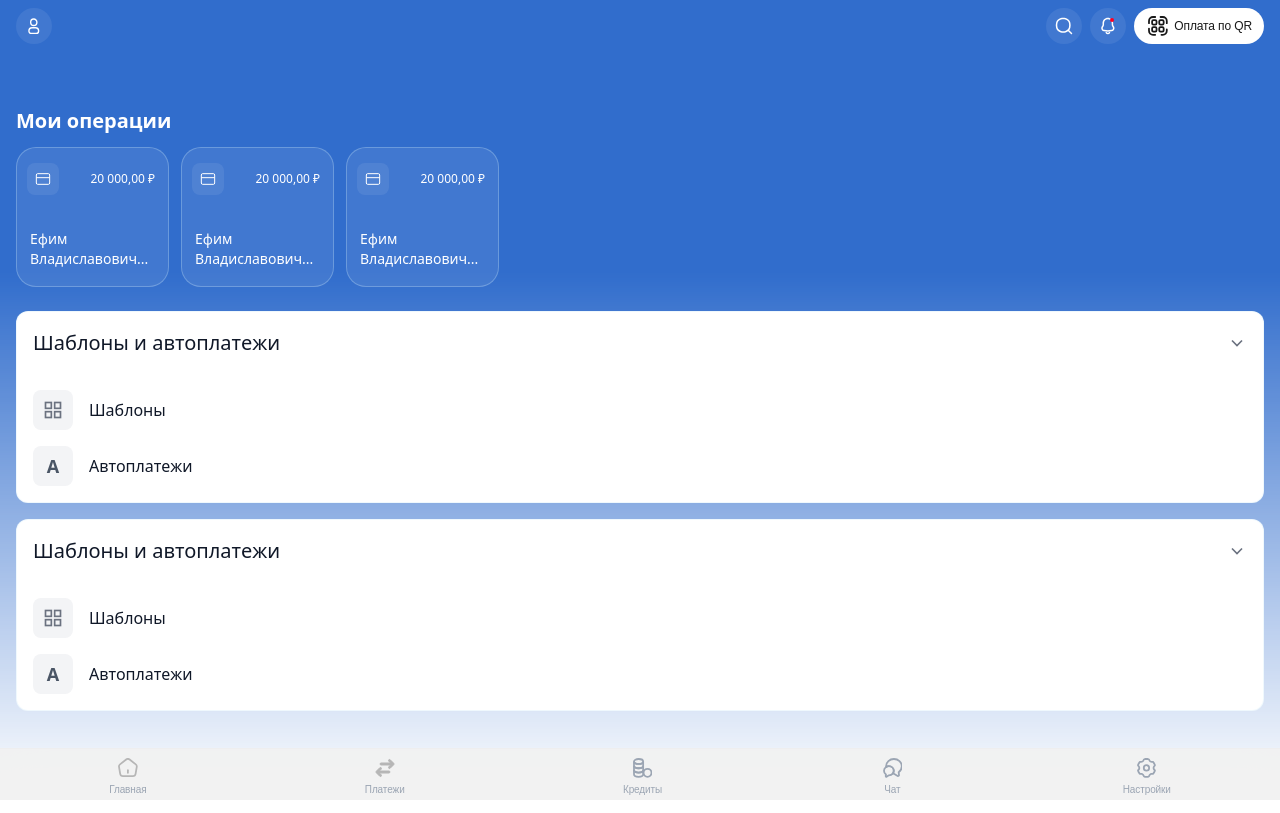
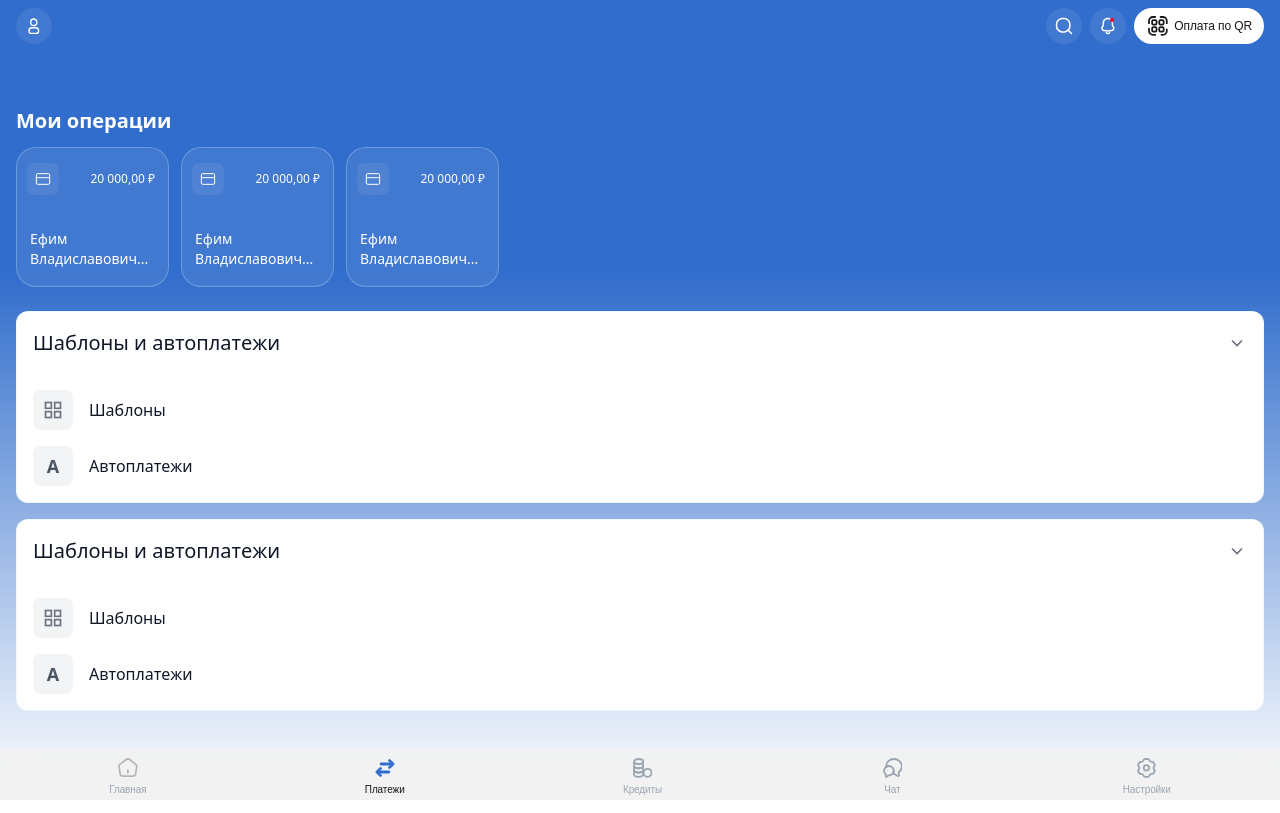
Before and after one commit to kode-frontend/pwa-ceb, a React (Vite) app: page /pwa-ceb/payments in a window 1280 px wide. Built offline with nearby package versions, Linux system fonts and the light colour scheme.

Commit message:
fix location

```diff
--- a/src/components/Tabbar/Tabbar.tsx
+++ b/src/components/Tabbar/Tabbar.tsx
@@ -13,10 +13,10 @@ const Tabbar = () => {
       data-name="tabbar"
     >
       <Link to="/pwa-ceb/">
-        <TabbarItem active={location.pathname === "/"} />
+        <TabbarItem active={location.pathname === "/pwa-ceb/"} />
       </Link>
       <Link to="/pwa-ceb/payments">
-        <TabbarItem1 active={location.pathname === "/payments"} />
+        <TabbarItem1 active={location.pathname === "/pwa-ceb/payments"} />
       </Link>
       <Link to="/home2">
         <TabbarItem2 />
```
